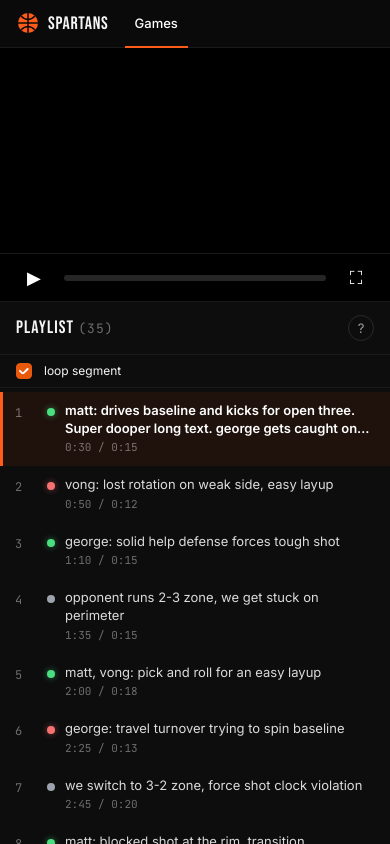
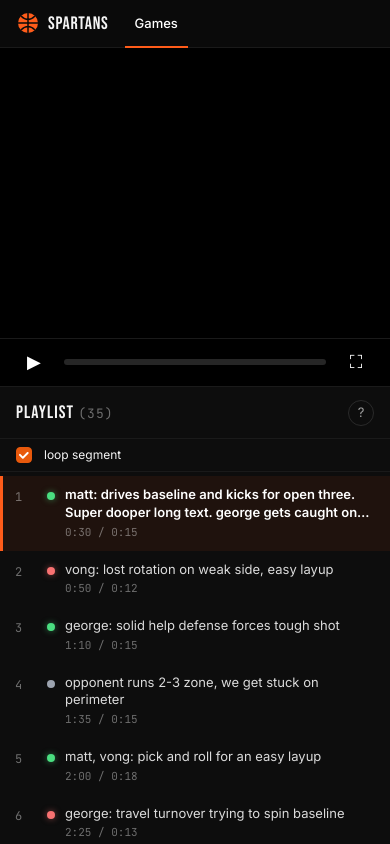
Before and after one commit to vong0/basketball-tracker, a React (Vite) app: page / in a window 390 px wide. Built offline with nearby package versions, Linux system fonts and the light colour scheme.

Commit message:
increase player height on mobile

```diff
--- a/src/App.module.css
+++ b/src/App.module.css
@@ -22,7 +22,7 @@
 
 .mainMobile .videoWrap {
   flex: 0 0 auto;
-  height: 30vh;
+  height: 40vh;
   min-height: 0;
 }
 
```
